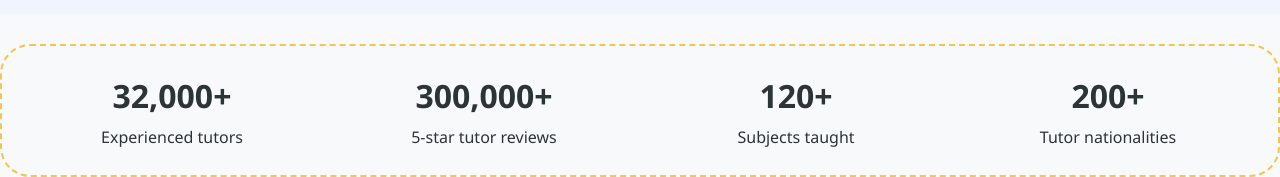
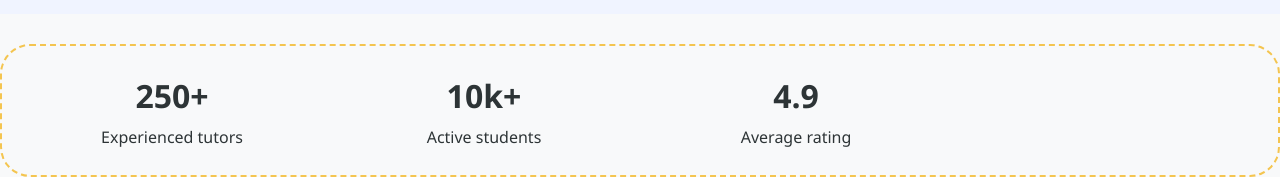
Before and after one commit to Anatoliy-Noscov/LearnLingo, a React (Vite) app: page / in a window 1280 px wide. Shown: the part 691-868 px from the top of the page. Built offline with nearby package versions, Linux system fonts and the light colour scheme; no server answers.

Commit message:
add chenges in Stats.tsx

```diff
--- a/src/components/Stats/Stats.tsx
+++ b/src/components/Stats/Stats.tsx
@@ -1,28 +1,31 @@
+import React from "react";
 import styles from "./Stats.module.css";
 
-export const Stats = () => {
+/*
+  Stats — блок статистики ниже Hero
+  ✔ 3 карточки
+  ✔ Большие цифры
+  ✔ Полностью повторяет стиль Figma
+*/
+
+export const Stats: React.FC = () => {
   return (
     <section className={styles.stats}>
       <div className={styles.container}>
 
         <div className={styles.item}>
-          <h3 className={styles.number}>32,000+</h3>
+          <h3 className={styles.number}>250+</h3>
           <p className={styles.label}>Experienced tutors</p>
         </div>
 
         <div className={styles.item}>
-          <h3 className={styles.number}>300,000+</h3>
-          <p className={styles.label}>5-star tutor reviews</p>
+          <h3 className={styles.number}>10k+</h3>
+          <p className={styles.label}>Active students</p>
         </div>
 
         <div className={styles.item}>
-          <h3 className={styles.number}>120+</h3>
-          <p className={styles.label}>Subjects taught</p>
-        </div>
-
-        <div className={styles.item}>
-          <h3 className={styles.number}>200+</h3>
-          <p className={styles.label}>Tutor nationalities</p>
+          <h3 className={styles.number}>4.9</h3>
+          <p className={styles.label}>Average rating</p>
         </div>
 
       </div>
```
